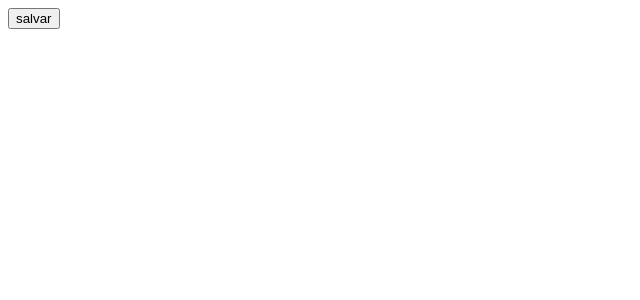
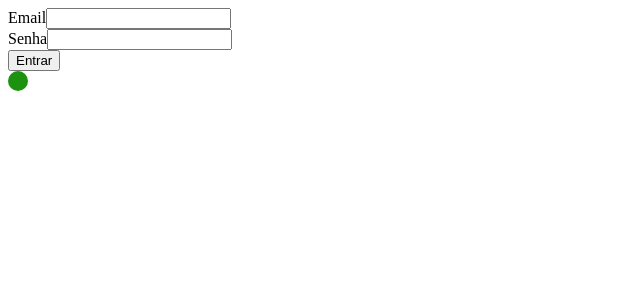
Before and after one commit to matsoaresp/Praticas-nextjs, a React (Vite) app: page / in a window 1280 px wide. Shown: the top 300 px of the page, without its empty margins (0-640 px from the left). Built offline with nearby package versions, Linux system fonts and the light colour scheme.

Commit message:
novas praticas

```diff
--- a/src/components/ActionButton/ActionButton.tsx
+++ b/src/components/ActionButton/ActionButton.tsx
@@ -1,12 +1,10 @@
 type ActionButtonProps = {
-
         text: string
         onClick: () => void
 
     }
 
 export default function ActionButton({text, onClick}: ActionButtonProps) {
-
 
     return (
         <div>
--- a/src/components/LoginForm/index.tsx
+++ b/src/components/LoginForm/index.tsx
@@ -1,18 +1,49 @@
-import ActionButton from "../ActionButton/ActionButton";
-
-export function LoginForm ( ){
+import { useState } from "react";
+import StatusBadge from "../StatusBadge";
 
 
+export function LoginForm() {
 
+    const [email, setEmail] = useState('')
+    const [password, setPassword] = useState('')
+    const [status, setStatus] = useState<'succes' | 'warning' | 'error'>('succes')
 
-return (
+    const handleConfirm = (e: React.FormEvent) => {
+  e.preventDefault();
+
+  if (!email || !password) {
+    alert('Preencha todos os campos');
+    setStatus('error');
+    return;
+  }
+  setStatus('succes');
+};
+
+     return (
     <div>
+      <form onSubmit={handleConfirm}>
+        <div>
+          <label>Email</label>
+          <input
+            type="email"
+            value={email}
+            onChange={(e) => setEmail(e.target.value)}
+          />
+        </div>
 
-     <ActionButton
-     text="salvar"
-     onClick={() => alert('Salvo com sucesso')}>
+        <div>
+          <label>Senha</label>
+          <input
+            type="password"
+            value={password}
+            onChange={(e) => setPassword(e.target.value)}
+          />
+        </div>
 
-     </ActionButton>
+        <button type="submit">Entrar</button>
+      </form>
+
+      <StatusBadge status={status} />
     </div>
-)
+  );
 }
--- /dev/null
+++ b/src/components/StatusBadge/index.tsx
@@ -0,0 +1,15 @@
+
+import style from './style.module.css'
+type StatusBadgeProps = {
+
+status: 'succes' | 'error' | 'warning'
+
+}
+
+export default function StatusBadge({status = 'succes'}:StatusBadgeProps) {
+    return (
+        <div className={`${style.button} ${style[status]}`}>
+        </div>
+    )
+
+}
--- /dev/null
+++ b/src/components/StatusBadge/style.module.css
@@ -0,0 +1,17 @@
+.button {
+  width: 20px;
+  height: 20px;
+  border-radius: 50%;
+}
+
+.succes {
+  background-color: #1d920e;
+}
+
+.warning {
+  background-color: #c44f02;
+}
+
+.error {
+  background-color: #dc2626;
+}
```
